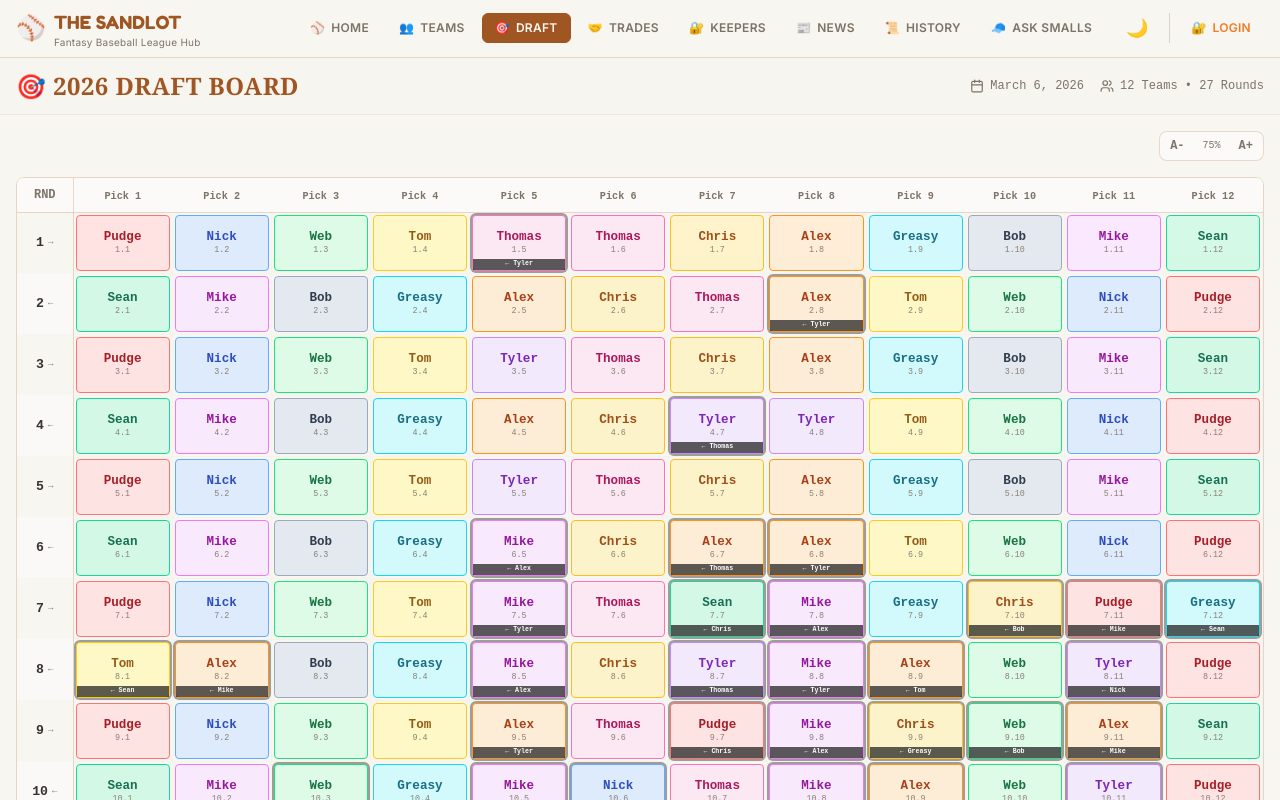
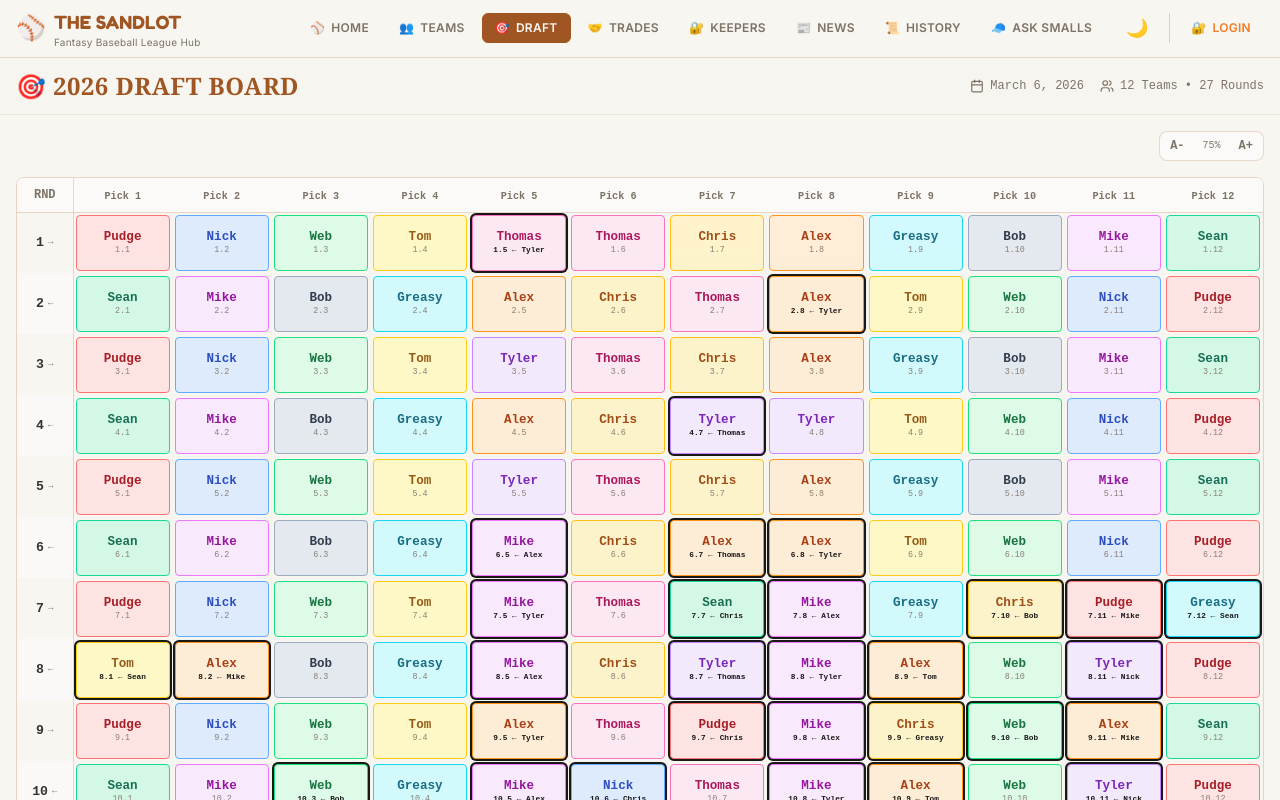
Before and after one commit to titaniumshovel/tunnelsnakes, a Next.js app: page /draft-board in a window 1280 px wide. Shown: the top 800 px of the page. Built offline with nearby package versions, Linux system fonts and the light colour scheme; no server answers; the database is empty.

Commit message:
Trade indicator: inline on pick line, bold black, solid ring

```diff
--- a/src/app/draft-board/page.tsx
+++ b/src/app/draft-board/page.tsx
@@ -550,7 +550,7 @@ export default function DraftBoardPage() {
                               }
                             >
                               <div
-                                className={`rounded px-1 border relative ${colors?.bg ?? 'bg-muted'} ${colors?.border ?? 'border-border'} h-[56px] min-h-[56px] max-h-[56px] flex flex-col items-center justify-center ${isTraded ? 'ring-2 ring-black/40 dark:ring-white/40' : ''}`}
+                                className={`rounded px-1 border ${colors?.bg ?? 'bg-muted'} ${colors?.border ?? 'border-border'} h-[56px] min-h-[56px] max-h-[56px] flex flex-col items-center justify-center ${isTraded ? 'ring-2 ring-black dark:ring-white' : ''}`}
                                 style={{ opacity: 0.9 }}
                               >
                                 <div
@@ -559,18 +559,19 @@ export default function DraftBoardPage() {
                                 >
                                   {owner}
                                 </div>
-                                <div
-                                  className="font-mono leading-tight text-muted-foreground"
-                                  style={{ fontSize: `${Math.max(fontSize * 0.7, 0.45)}rem` }}
-                                >
-                                  {round}.{pickNum}
-                                </div>
-                                {isTraded && (
+                                {isTraded ? (
                                   <div
-                                    className="absolute bottom-0 left-0 right-0 bg-black/70 text-white text-center font-mono font-bold leading-none py-[2px]"
-                                    style={{ fontSize: `${Math.max(fontSize * 0.55, 0.4)}rem` }}
+                                    className="font-mono font-bold leading-tight text-black dark:text-white"
+                                    style={{ fontSize: `${Math.max(fontSize * 0.65, 0.45)}rem` }}
                                   >
-                                    ← {originalOwner}
+                                    {round}.{pickNum} ← {originalOwner}
+                                  </div>
+                                ) : (
+                                  <div
+                                    className="font-mono leading-tight text-muted-foreground"
+                                    style={{ fontSize: `${Math.max(fontSize * 0.7, 0.45)}rem` }}
+                                  >
+                                    {round}.{pickNum}
                                   </div>
                                 )}
                               </div>
```
